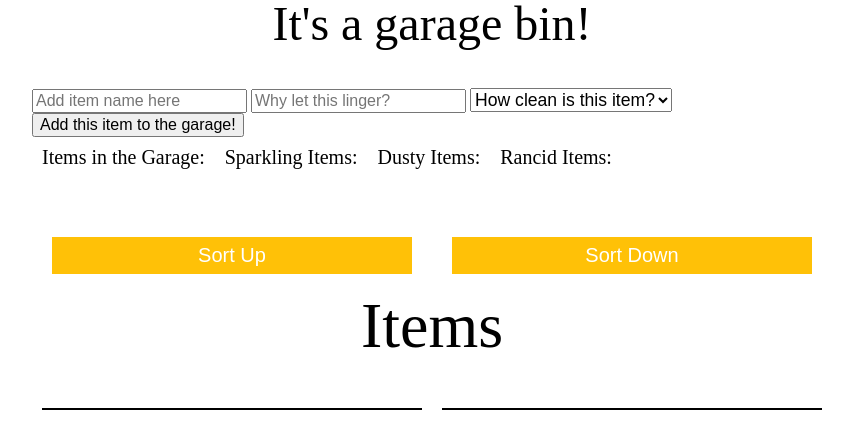
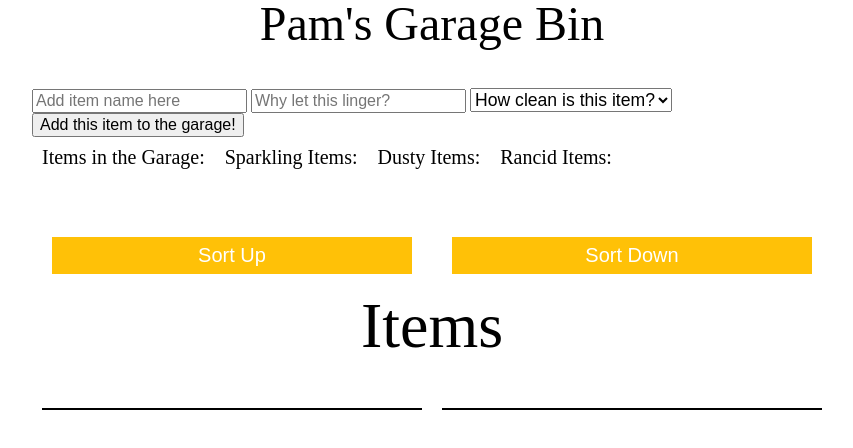
Before and after one commit to thatPamIAm/garage_bin, a website: page public/index.html in a window 1280 px wide. Shown: the whole page, without its empty margins (208-1061 px from the left). Drawn offline with Linux system fonts and the light colour scheme; no server answers.

Commit message:
Change title/header

```diff
--- a/public/index.html
+++ b/public/index.html
@@ -8,7 +8,7 @@
   </head>
   <body>
     <div id='page-wrap'>
-    <h1 class='title'>It's a garage bin!</h1>
+    <h1 class='title'>Pam's Garage Bin</h1>
 
     <form class='junk-form'>
       <div class='add-items'>
```
